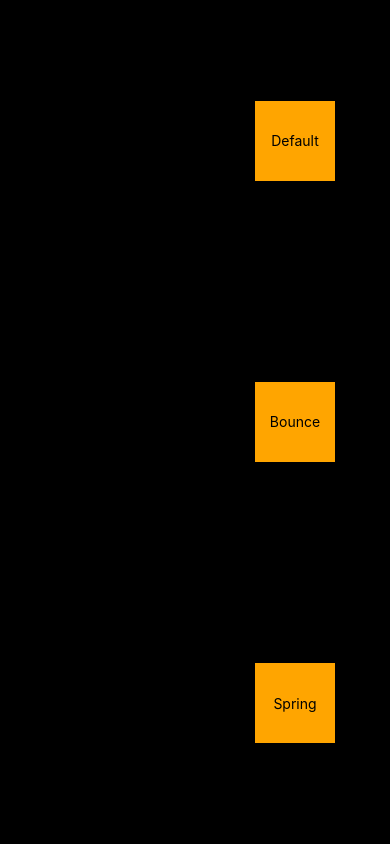
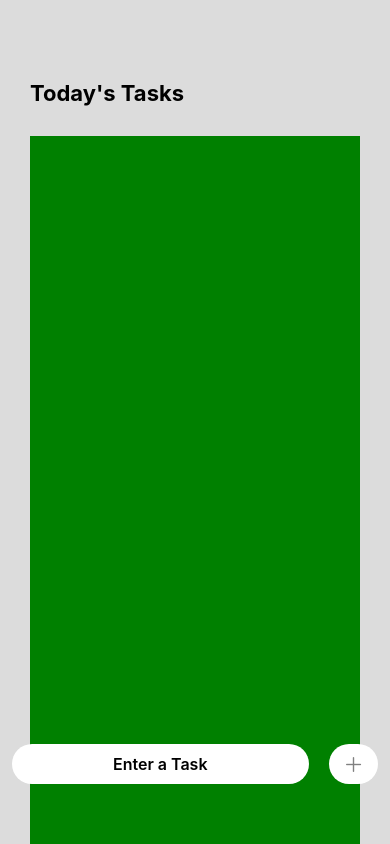
Before and after one commit to Ryan9771/React-Native-Self-Learning, a React Native app: screen / in a window 390 px wide. Built offline with nearby package versions, Linux system fonts and the light colour scheme.

Commit message:
New todolist project - made the general layout, now need to render item

```diff
--- a/App.js
+++ b/App.js
@@ -1,10 +1,10 @@
 import React from 'react';
 
-import BasicAnimate from './app/Screens/Animation_Notes/BasicAnimate';
+import Task from './app/Screens/TodoList/Task';
 
 
 const App = () => {
-    return(<BasicAnimate />);
+    return(<Task />);
 }
 
 export default App;
--- /dev/null
+++ b/app/Screens/TodoList/ListItem.js
@@ -0,0 +1,6 @@
+import React from 'react';
+import { StyleSheet, View, Text, TouchableHighlight } from 'react-native';
+
+function ListItem(props) {
+
+}
--- /dev/null
+++ b/app/Screens/TodoList/Task.js
@@ -0,0 +1,104 @@
+import React, { useState } from 'react';
+import {
+    View,
+    Text,
+    StyleSheet,
+    FlatList,
+    TextInput,
+    TouchableOpacity
+} from 'react-native';
+
+import { AntDesign } from '@expo/vector-icons';
+import ListItem from './ListItem';
+
+
+const Task = () => {
+
+    const [inp_text, setText] = useState("");
+    const [todos, setTodos] = useState([]);
+
+    function sendText() {
+        if (inp_text.trim()) {
+            setTodos([...todos, inp_text]);
+        }
+        setText("");
+    }
+
+    return (
+        <View style={styles.screen}>
+            <View style={styles.topCnt}>
+                <Text style={styles.taskHeader}>Today's Tasks</Text>
+                <View style={styles.fltList}>
+                    <FlatList
+                        data={todos}
+                        //renderItem={({item}) => <ListItem word={item} />}
+
+                    />
+                </View>
+            </View>
+            <View style={styles.input}>
+                <TextInput
+                    style={styles.textCtn}
+                    placeholder="Enter a Task"
+                    value={inp_text}
+                    onChangeText={setText}
+                />
+                <TouchableOpacity style={styles.btn} onPress={sendText}>
+                    <AntDesign name="plus" size={20} color="gray" />
+                </TouchableOpacity>
+            </View>
+        </View>
+    );
+}
+
+const styles = StyleSheet.create({
+    screen: {
+        backgroundColor: "gainsboro",
+        paddingTop: 80,
+        paddingHorizontal: 30,
+        flex: 1,
+
+    },
+    topCnt: {
+        flex: 1
+    },
+
+    taskHeader: {
+        fontWeight: "bold",
+        fontSize: 22,
+        alignSelf: "flex-start"
+    },
+    input: {
+        position: "absolute",
+        bottom: 60,
+        width: "94%",
+        display: "flex",
+        flexDirection: "row",
+        height: 40,
+        alignSelf: "center"
+    },
+    textCtn: {
+        flex: 6,
+        borderRadius: 100,
+        textAlign: "center",
+        fontWeight: "600",
+        fontSize: 16,
+        backgroundColor: "white"
+
+    },
+    btn: {
+        flex: 1,
+        backgroundColor: "white",
+        borderRadius: 50,
+        marginLeft: 20,
+        justifyContent: "center",
+        alignItems: "center"
+    },
+    fltList: {
+        backgroundColor: "green",
+        flex: 1,
+        marginTop: 30
+    }
+})
+
+export default Task;
```
